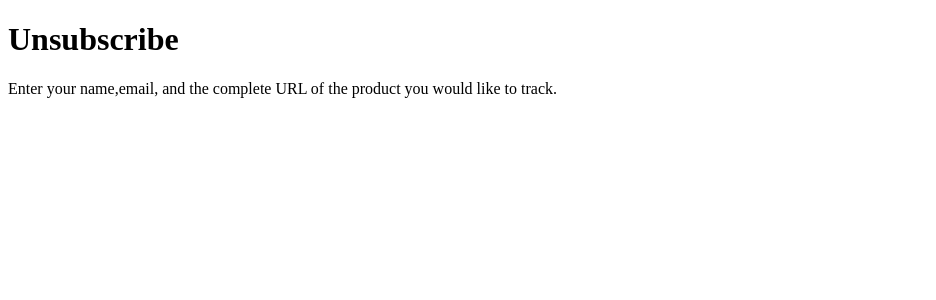
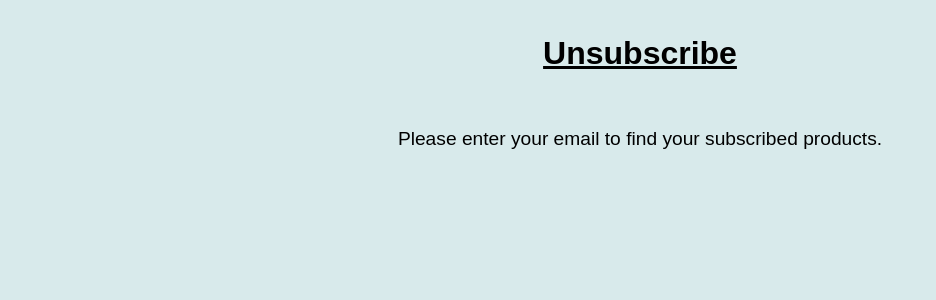
Before and after one commit to Zander-Snow-Sigma/personal_sale_tracker, a Flask app: page /unsubscribe in a window 1280 px wide. Shown: the top 300 px of the page, without its empty margins (0-936 px from the left). Run offline with Flask 3, Linux system fonts and the light colour scheme; some libraries are stand-ins or nearby versions.

Commit message:
added some formatting

```diff
--- a/templates/unsubscribe/unsubscribe_website.html
+++ b/templates/unsubscribe/unsubscribe_website.html
@@ -4,11 +4,46 @@
     <meta charset="UTF-8">
     <meta name="viewport" content="width=device-width, initial-scale=1.0">
     <title>Sale Tracker</title>
+    <style>
+        body {
+            margin: 0;
+            padding: 0;
+            display: flex;
+            flex-direction: column;
+            align-items: center;
+            font-family: Arial, sans-serif;
+            background-color: #d8eaeb;
+        }
+
+        h1 {
+            margin-top: 35px;
+            text-decoration: underline;
+            font-size: xx-large;
+        }
+
+        p {
+            max-width: 600px;
+            text-align: center;
+            margin: 35px 20px;
+            font-size: larger;
+        }
+
+        .container {
+            text-align: center;
+            max-width: 600px;
+            margin: 35px;
+            padding: 20px;
+            border: 1px solid #ddd;
+            border-radius: 5px;
+            box-shadow: 0 2px 4px rgba(0, 0, 0, 0.1);
+            background-color:  #91b1b3;
+        }
+    </style>
 </meta>
 </meta>
 <body>
     <h1>Unsubscribe</h1>
-    <p>Enter your name,email, and the complete URL of the product you would like to track.</p>
+    <p>Please enter your email to find your subscribed products.</p>
 </body>
 </head>
 </html>
```
